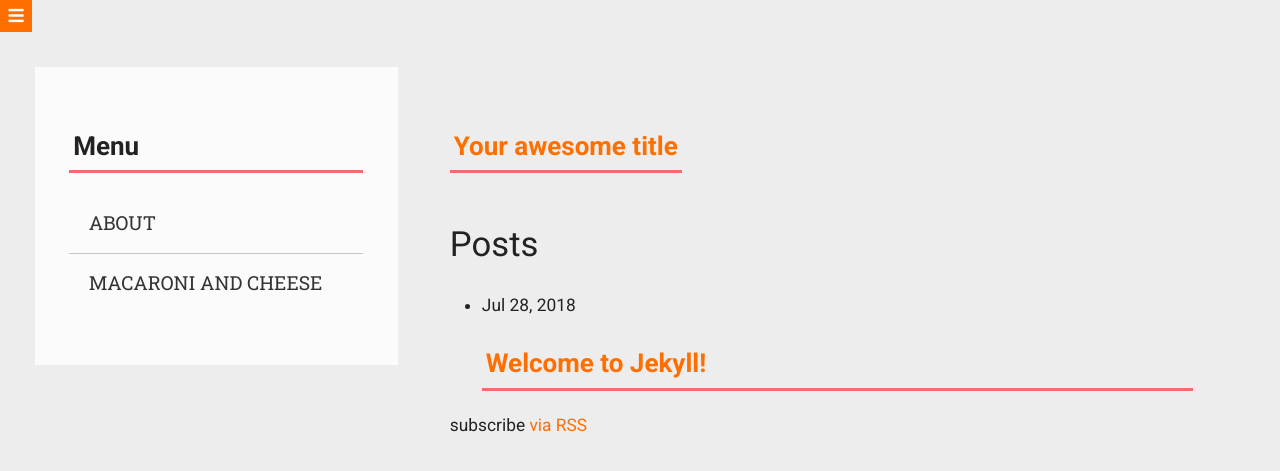
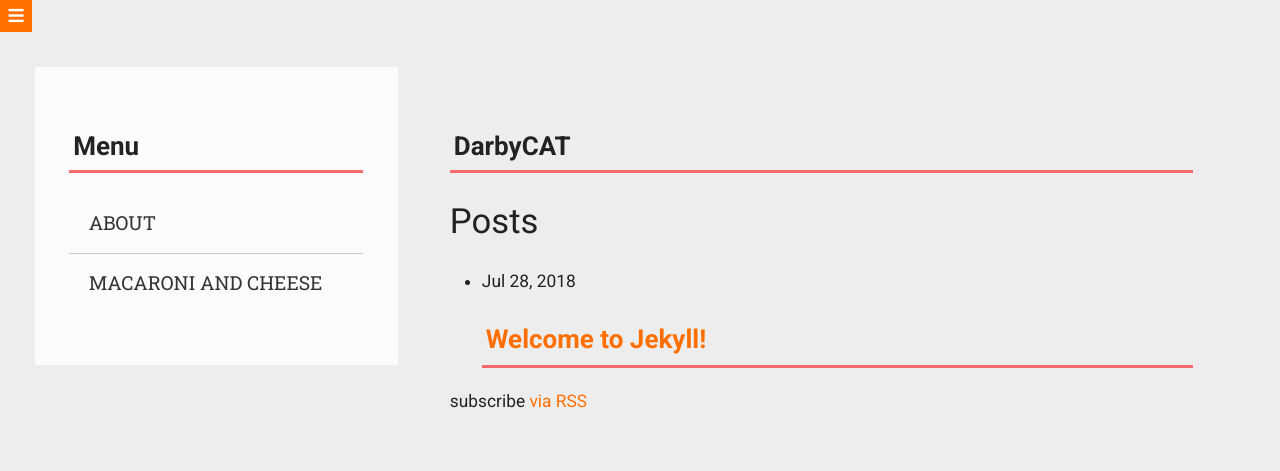
Before and after one commit to Joel4763/darbycat.github.io, a Jekyll site: the page built from index.html, in a window 1280 px wide. Shown: the top 471 px of the page. Built offline with Jekyll 4.4.1, drawn with Linux system fonts in a browser that asks for light colours; nearby versions of some CDN libraries.

Commit message:
Updated site title+Changed site title css

```diff
--- a/_config.yml
+++ b/_config.yml
@@ -6,7 +6,7 @@
 # 'jekyll serve'. If you change this file, please restart the server process.
 
 # Site settings
-title: Your awesome title
+title: DarbyCAT
 email: your-email@domain.com
 description: > # this means to ignore newlines until "baseurl:"
   Write an awesome description for your new site here. You can edit this
--- a/css/style.scss
+++ b/css/style.scss
@@ -191,3 +191,12 @@
     /*padding: inherit;*/
     /*margin: inherit;*/
 }
+
+.site-title{
+    color: #222;
+    display: inline;
+    text-decoration: none;
+    &::after{
+        display: none;
+    }
+}
```
Also changed, not shown: 2 other files.
